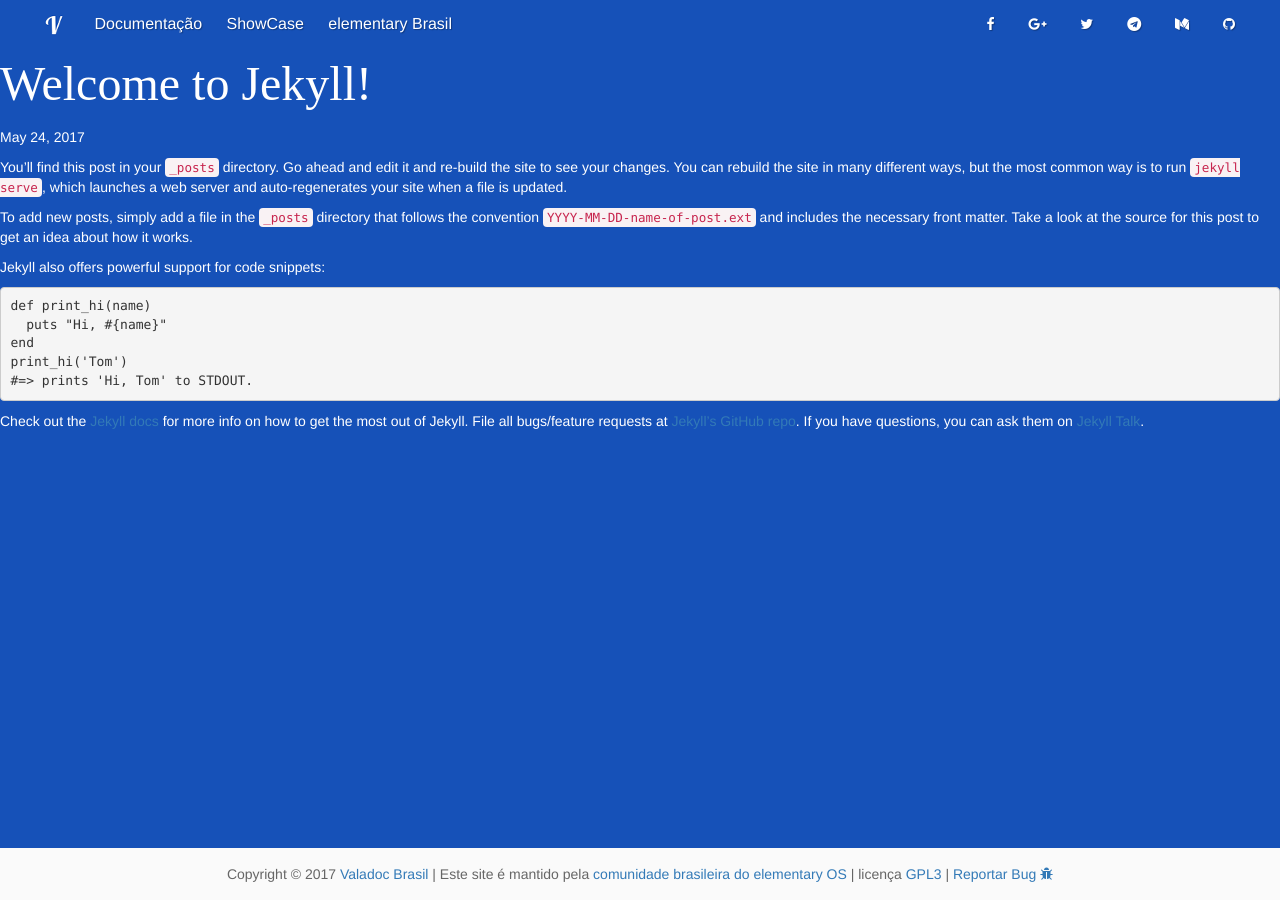
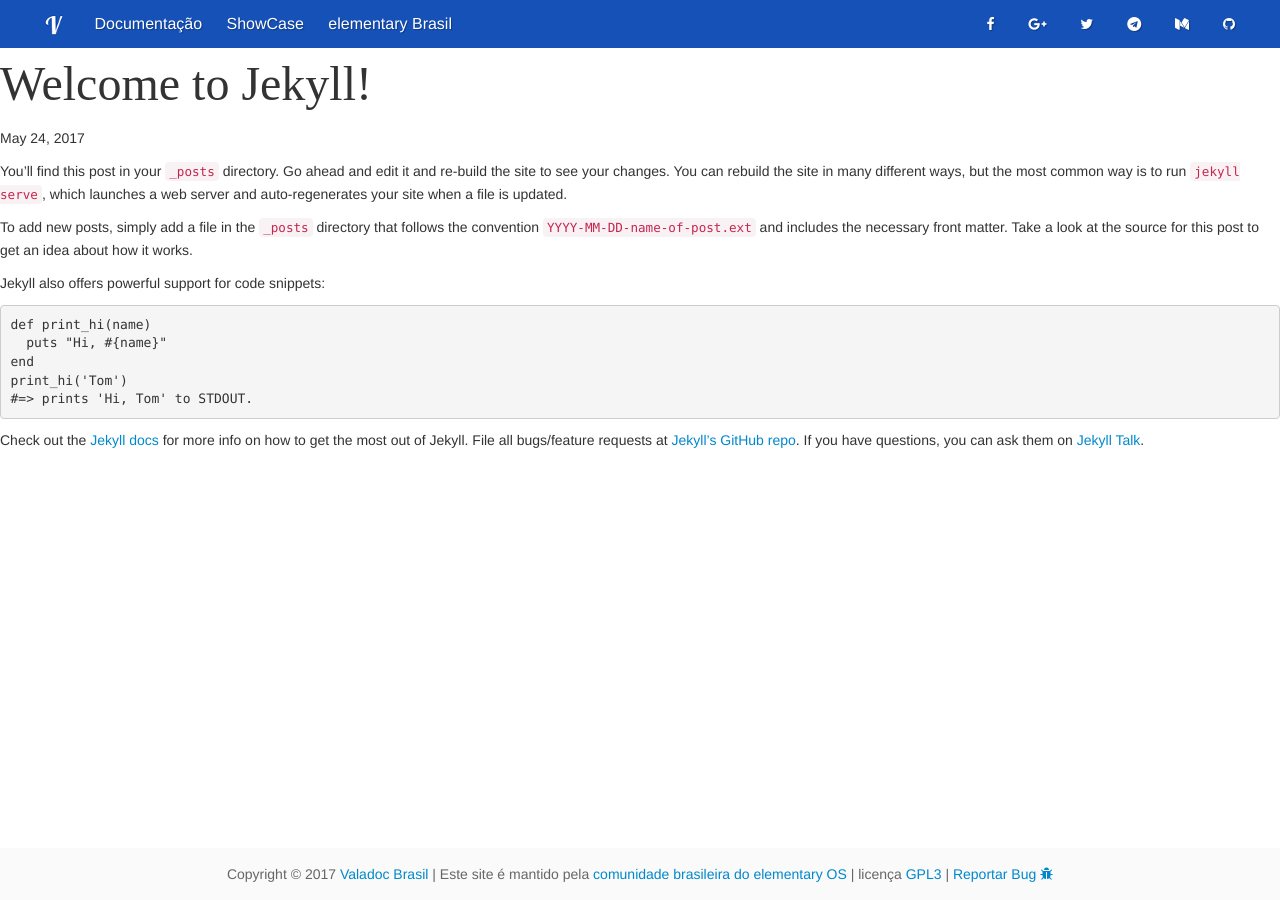
Before and after one commit to Valadoc-br/website, a Jekyll site: the page built from _posts/2017-05-24-welcome-to-jekyll.markdown, in a window 1280 px wide. Built offline with Jekyll 4.4.1, drawn with Linux system fonts in a browser that asks for light colours; some web fonts are replaced.

Commit message:
Atualiza folha de estilos

```diff
--- a/_sass/elementary.scss
+++ b/_sass/elementary.scss
@@ -1,14 +1,22 @@
-body {
-    background-color: #1651b8;
-    color: #fff;
-}
-
 h1 {
     font-size: 48px;
     font-family: "Raleway";
     font-weight: 100;
     margin-bottom: 16px;
     margin-top: 10px;
+}
+
+h2 {
+    font-size: 32px;
+    font-weight: 300;
+    margin: 0 0 16px;
+    padding: 0;
+}
+
+h3 {
+    font-size: 24px;
+    font-weight: 600;
+    opacity: 0.8;
 }
 
 h4 {
@@ -18,6 +26,22 @@ h4 {
     margin-bottom: 16px;
     margin-top: 16px;
     text-shadow: 0 1px 2px rgba(0,0,0,0.3);
+}
+
+p {
+    text-align: left;
+    line-height: 1.65;
+}
+
+a {
+    color: #08c;
+    fill: #08c;
+    text-decoration: none;
+}
+
+a:focus {
+    outline: none;
+    text-decoration: underline;
 }
 
 footer {
@@ -68,15 +92,6 @@ footer {
     color: #ffe11f;
 }
 
-.retirar-undeline:hover {
-    text-decoration: none;
-}
-
 #margin-top-row {
     margin-top: 10%;
 }
-
-#linha-branca {
-    width: 50%;
-    color: #fff;
-}
```
